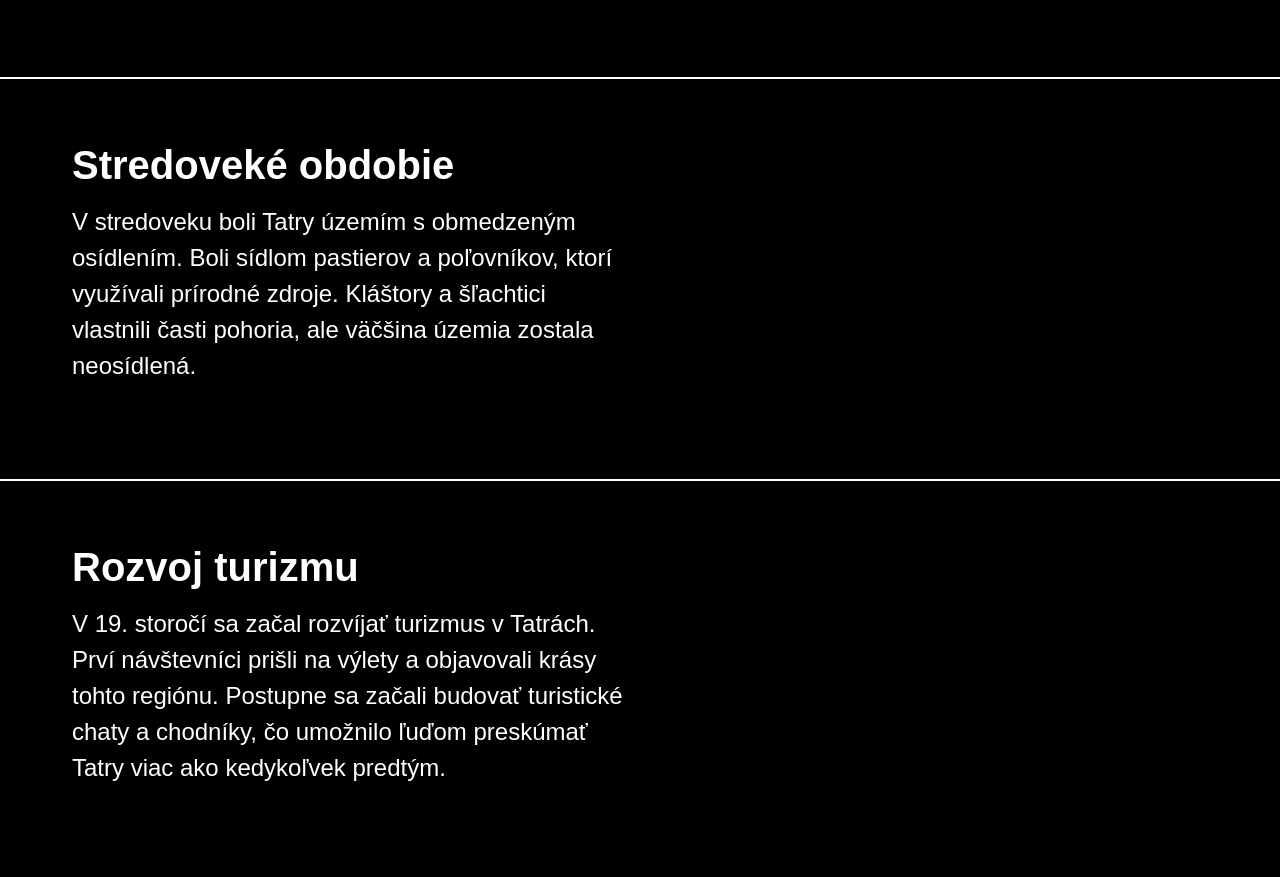
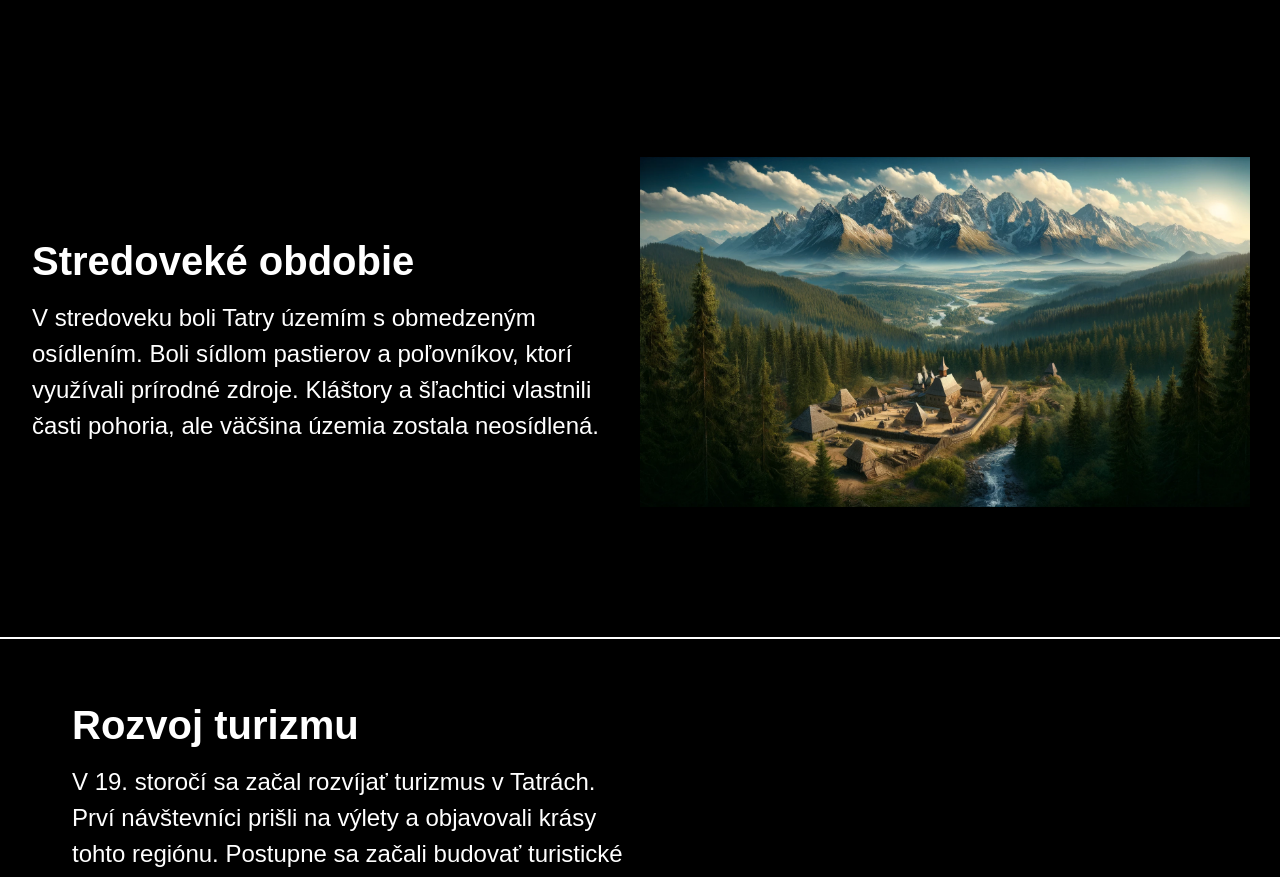
Before and after one commit to martinos133/ceresnicky_2, a plain HTML site: page Projekt/historia.html in a window 1280 px wide. Shown: the part 1103-1980 px from the top of the page. Drawn offline with Linux system fonts and the light colour scheme.

Commit message:
add stredoveke photo manage css

```diff
--- a/Projekt/balla.css
+++ b/Projekt/balla.css
@@ -133,15 +133,17 @@ main {
 
  .stredoveke{
     background-color: black;
-    margin-top: 2px;
  }
 
+ .stredoveke-img{
+   height: 350px;
+   width: 610px;
+}
  .stredoveke-container{
-    color: white;
-    margin-left: 40px;
-    display: grid;
-    grid-template-columns: 1fr 1fr;
-    height: 50vh;
+   display: grid;
+   grid-template-columns: 1fr 1fr;
+   height: 70vh;
+   padding: 5rem calc((100vw - 1300px) / 2);
  }
 
  .stredoveke-left{
--- a/Projekt/historia.html
+++ b/Projekt/historia.html
@@ -57,6 +57,10 @@
             <h2>Stredoveké obdobie</h2>
             <p>V stredoveku boli Tatry územím s obmedzeným osídlením. Boli sídlom pastierov a poľovníkov, ktorí využívali prírodné zdroje. Kláštory a šľachtici vlastnili časti pohoria, ale väčšina územia zostala neosídlená.</p>
         </div>
+        <div class="pravek-right">
+            <img src="img/stredoveke.webp" alt="illustration" class="stredoveke-img">
+
+        </div>
         </div>
         </section>
 
```
Also changed, not shown: Projekt/img/stredoveke.webp (added).
